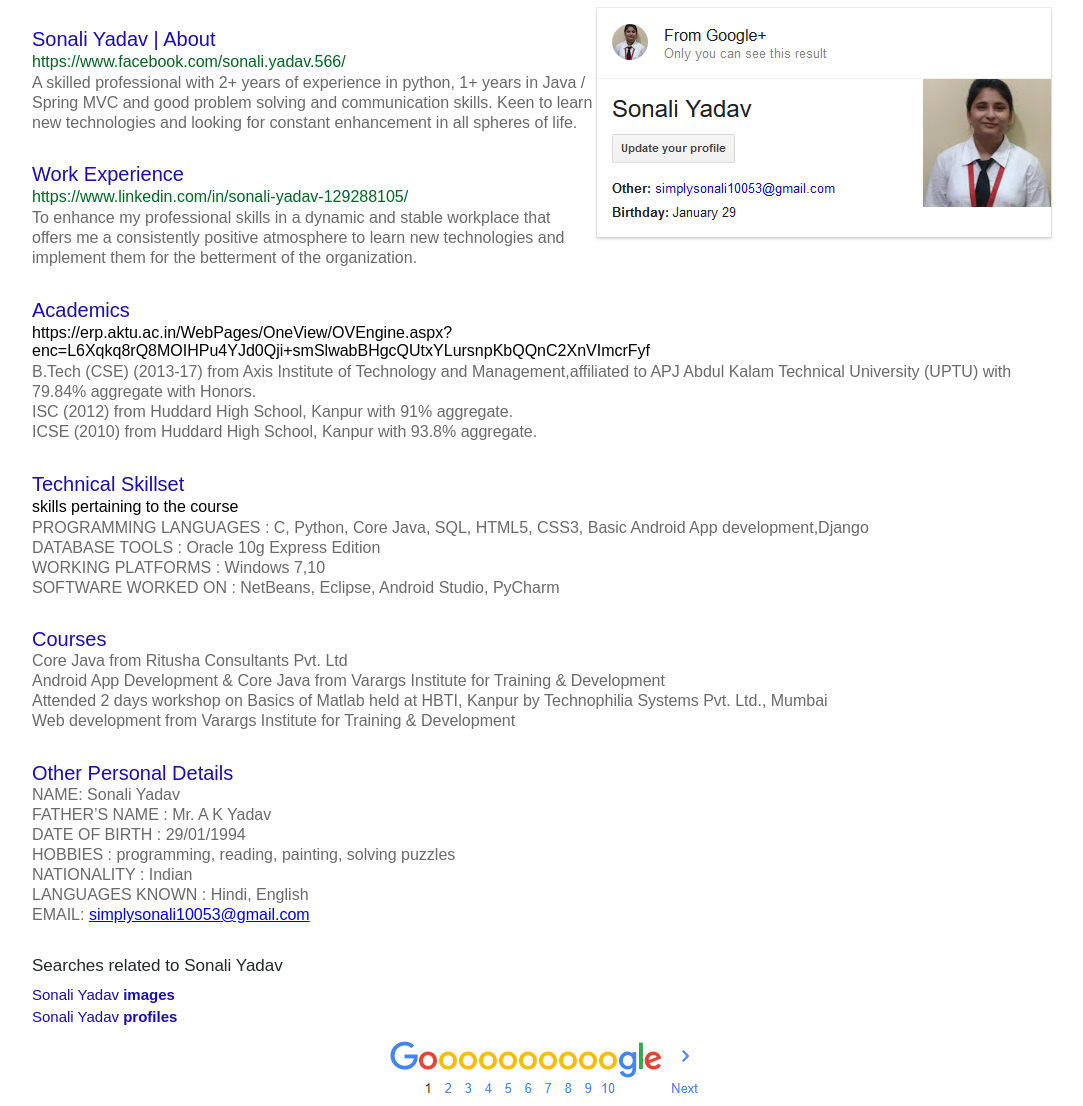
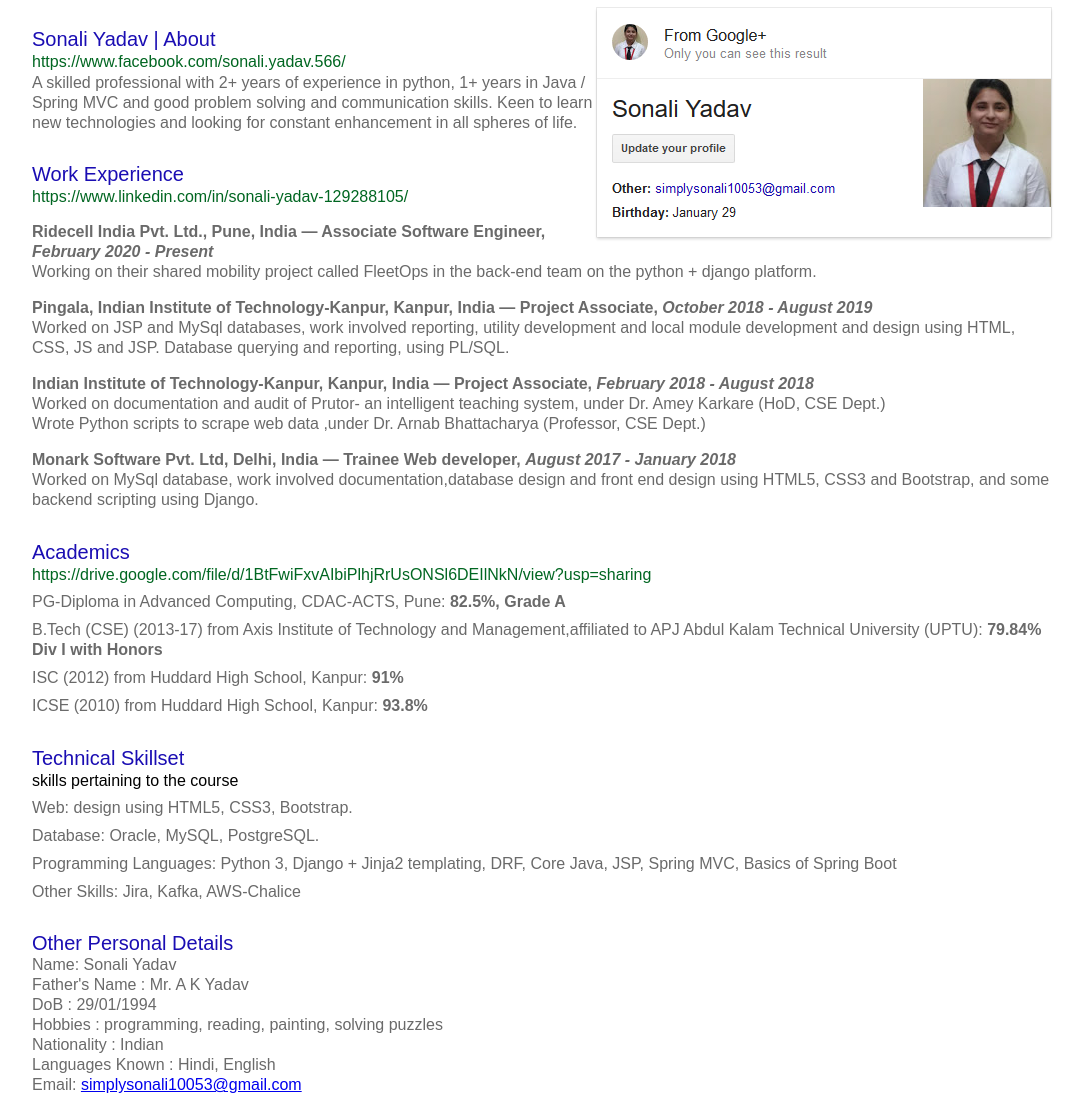
Before and after one commit to sonali-yadav/e-resume, a plain HTML site: page index.html in a window 1280 px wide. Shown: the part 178-1284 px from the top of the page, without its empty margins (96-1179 px from the left). Drawn offline with Linux system fonts and the light colour scheme.

Commit message:
updated work experience

```diff
--- a/index.html
+++ b/index.html
@@ -39,42 +39,51 @@
 			<div class="element">
 				<div class="heading">Work Experience</div>
 				<div class="subheading"><a href="https://www.linkedin.com/in/sonali-yadav-129288105/" target="_blank">https://www.linkedin.com/in/sonali-yadav-129288105/</a></div>
-				<div class="content"> To enhance my professional skills in a dynamic and stable workplace that offers me a consistently positive atmosphere to learn new technologies and implement them for the betterment of the organization.</div>
+				<div class="content">
+					<p class="work_exp_name"><b>Ridecell India Pvt. Ltd., Pune, India — Associate Software Engineer, <i>February 2020 - Present</i></b></p>
+					<p>Working on their shared mobility project called FleetOps in the back-end team on the python + django platform.</p>
+					<p class="work_exp_name"><b>Pingala, Indian Institute of Technology-Kanpur, Kanpur, India — Project Associate, <i>October 2018 - August 2019</i></b></p>
+					<p>Worked on JSP and MySql databases, work involved reporting, utility development and local module development and design using HTML, CSS, JS and JSP.
+					Database querying and reporting, using PL/SQL.</p>
+					<p class="work_exp_name"><b>Indian Institute of Technology-Kanpur, Kanpur, India — Project Associate, <i>February 2018 - August 2018</i></b></p>
+					<p>Worked on documentation and audit of Prutor- an intelligent teaching system, under Dr. Amey Karkare (HoD, CSE Dept.)</p>
+					<p>Wrote Python scripts to scrape  web data ,under Dr. Arnab Bhattacharya (Professor, CSE Dept.)</p>
+					<p class="work_exp_name"><b>Monark Software Pvt. Ltd, Delhi, India — Trainee Web developer, <i>August 2017 - January 2018</i></b></p>
+					<p>Worked on MySql database, work involved documentation,database design and front end design using HTML5, CSS3 and Bootstrap,
+					and some backend scripting using Django.</p>
+
+				</div>
 			</div>
 			<div class="element">
 				<div class="heading">Academics</div>
-				<div class="subheading">https://erp.aktu.ac.in/WebPages/OneView/OVEngine.aspx?enc=L6Xqkq8rQ8MOIHPu4YJd0Qji+smSlwabBHgcQUtxYLursnpKbQQnC2XnVImcrFyf</div>
-				<div class="content"><p>B.Tech (CSE) (2013-17) from Axis Institute of Technology and Management,affiliated to APJ Abdul Kalam Technical University (UPTU) with 79.84% aggregate with Honors.</p>
-				<p>ISC (2012) from Huddard High School, Kanpur with 91% aggregate.</p><p>ICSE (2010) from Huddard High School, Kanpur with 93.8% aggregate.</p></div>
+				<div class="subheading"><a href="https://drive.google.com/file/d/1BtFwiFxvAIbiPlhjRrUsONSl6DEIlNkN/view?usp=sharing" target="_blank">https://drive.google.com/file/d/1BtFwiFxvAIbiPlhjRrUsONSl6DEIlNkN/view?usp=sharing</a></div>
+				<div class="content">
+					<p class="margined_text">PG-Diploma in Advanced Computing, CDAC-ACTS, Pune: <b>82.5%, Grade A</b></p>
+					<p class="margined_text">B.Tech (CSE) (2013-17) from Axis Institute of Technology and Management,affiliated to APJ Abdul Kalam Technical University (UPTU): <b>79.84% Div I with Honors</b></p>
+					<p class="margined_text">ISC (2012) from Huddard High School, Kanpur: <b>91%</b></p>
+					<p class="margined_text">ICSE (2010) from Huddard High School, Kanpur: <b>93.8%</b></p>
+				</div>
 			</div>
 			<div class="element">
 				<div class="heading">Technical Skillset</div>
 				<div class="subheading">skills pertaining to the course</div>
 				<div class="content">
-					<p>PROGRAMMING LANGUAGES : C, Python, Core Java, SQL, HTML5, CSS3, Basic Android App development,Django</p>
-					<p>DATABASE TOOLS :	Oracle 10g Express Edition</p>
-					<p>WORKING PLATFORMS : Windows 7,10</p>
-					<p>SOFTWARE WORKED ON :	NetBeans, Eclipse, Android Studio, PyCharm</p>
-				</div>
-			</div>
-			<div class="element">
-				<div class="heading">Courses</div>
-				<div class="content">
-					<p>Core Java from Ritusha Consultants Pvt. Ltd</p>
-					<p>Android App Development &amp; Core Java from Varargs Institute for Training &amp; Development</p>
-					<p>Attended 2 days workshop on Basics of Matlab held at HBTI, Kanpur by Technophilia Systems Pvt. Ltd., Mumbai</p>
-					<p>Web development from Varargs Institute for Training &amp; Development</p>
+					<p class="margined_text">Web: design using HTML5, CSS3, Bootstrap.</p>
+					<p class="margined_text">Database: Oracle, MySQL, PostgreSQL.</p>
+					<p class="margined_text">Programming Languages: Python 3, Django + Jinja2 templating, DRF, Core Java, JSP, Spring MVC, Basics of Spring Boot</p>
+					<p class="margined_text">Other Skills: Jira, Kafka, AWS-Chalice</p>
 				</div>
 			</div>
 			<div class="element">
 				<div class="heading">Other Personal Details</div>
-				<div class="content"><p>NAME: Sonali  Yadav</p>
-					<p>FATHER’S NAME : Mr. A K Yadav</p>
-					<p>DATE OF BIRTH : 29/01/1994</p>
-					<p>HOBBIES :	programming, reading, painting, solving puzzles</p>
-					<p>NATIONALITY : Indian</p>
-					<p>LANGUAGES KNOWN : Hindi, English</p>
-					<p>EMAIL: <a href="mailto:simplysonali10053@gmail.com">simplysonali10053@gmail.com</a></p>
+				<div class="content">
+					<p>Name: Sonali Yadav</p>
+					<p>Father's Name : Mr. A K Yadav</p>
+					<p>DoB : 29/01/1994</p>
+					<p>Hobbies : programming, reading, painting, solving puzzles</p>
+					<p>Nationality : Indian</p>
+					<p>Languages Known : Hindi, English</p>
+					<p>Email: <a href="mailto:simplysonali10053@gmail.com">simplysonali10053@gmail.com</a></p>
 				</div>
 			</div>
 			<div class="searchesbox">
--- a/resume.css
+++ b/resume.css
@@ -166,6 +166,13 @@
 .footerlink {
 	padding: 2px 10px;
 }
+.work_exp_name {
+	margin-top: 1rem;
+}
+.margined_text {
+	margin-top: 0.5rem;
+}
+
 @media only screen and (max-width: 1140px) {
 	.navbar {
 		margin: 1% 0 0 10px;
```
